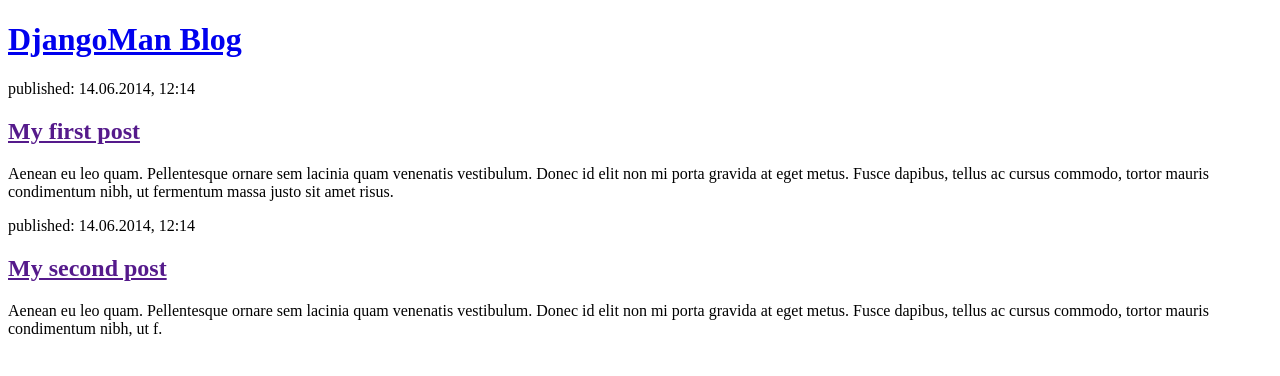
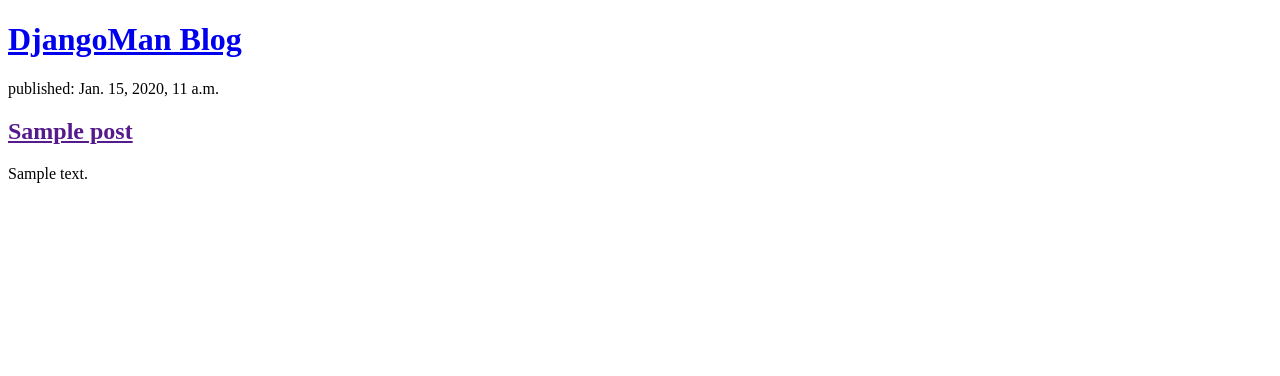
Before and after one commit to raktim-22/my-first-blog, a Django app: page / in a window 1280 px wide. Shown: the top 376 px of the page. Run offline with Django 3.2, Linux system fonts and the light colour scheme; tables that the repository leaves empty hold one stand-in row (values such as "Sample post").

Commit message:
modified templates to disp posts from database

```diff
--- a/blog/templates/blog/post_list.html
+++ b/blog/templates/blog/post_list.html
@@ -7,17 +7,12 @@
         <header>
             <h1><a href="/">DjangoMan Blog</a></h1>
         </header>
-
-        <article>
-            <time>published: 14.06.2014, 12:14</time>
-            <h2><a href="">My first post</a></h2>
-            <p>Aenean eu leo quam. Pellentesque ornare sem lacinia quam venenatis vestibulum. Donec id elit non mi porta gravida at eget metus. Fusce dapibus, tellus ac cursus commodo, tortor mauris condimentum nibh, ut fermentum massa justo sit amet risus.</p>
-        </article>
-
-        <article>
-            <time>published: 14.06.2014, 12:14</time>
-            <h2><a href="">My second post</a></h2>
-            <p>Aenean eu leo quam. Pellentesque ornare sem lacinia quam venenatis vestibulum. Donec id elit non mi porta gravida at eget metus. Fusce dapibus, tellus ac cursus commodo, tortor mauris condimentum nibh, ut f.</p>
-        </article>
+        {% for post in posts %}
+            <article>
+                <time>published: {{post.published_date}}</time>
+                <h2><a href="">{{post.title}}</a></h2>
+                <p>{{post.text|linebreaksbr}}</p>  <!--variables in django templates printing-->
+            </article>
+        {% endfor %}
     </body>
 </html>
--- a/blog/views.py
+++ b/blog/views.py
@@ -1,5 +1,8 @@
 from django.shortcuts import render
+from .models import Post #current directory is dot before models
+from django.utils import timezone
 
 # Create your views here.
 def post_list(request):
-    return render(request,'blog/post_list.html',{})
+    posts=Post.objects.filter(published_date__lte=timezone.now()).order_by('published_date')
+    return render(request,'blog/post_list.html',{'posts':posts})
--- a/mysite/urls.py
+++ b/mysite/urls.py
@@ -18,5 +18,6 @@ from django.urls import path, include
 
 urlpatterns = [
     path('admin/', admin.site.urls),
-    path('',include('blog.urls')),
+    path('',include('blog.urls')), #django redirects to blogs.url and looks for further commands
+
 ]
```
